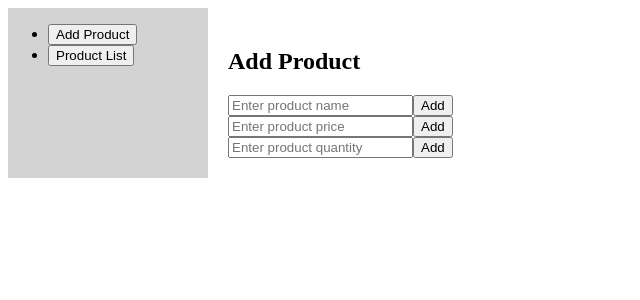
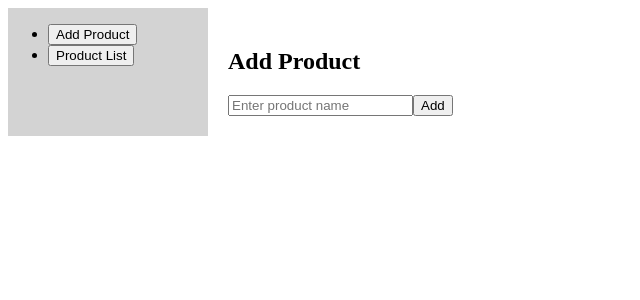
Before and after one commit to rcamarano/angular-product-manager, an Angular app: page / in a window 1280 px wide. Both pictures are taken after a click on the button "Add Product". Shown: the top 300 px of the page, without its empty margins (0-640 px from the left). Built offline with nearby package versions, Linux system fonts and the light colour scheme.

Commit message:
some attempts to clear the list failed, so I revert everything back

```diff
--- a/src/app/product-form/product-form.component.html
+++ b/src/app/product-form/product-form.component.html
@@ -1,11 +1,11 @@
 <div>
     <h2>Add Product</h2>
     <input type="text" placeholder="Enter product name" #productName>
-    <button (click)="addProduct(productName.value)">Add</button>
-    <br>
+    <button (click)="addProduct()">Add</button>
+    <!-- <br>
     <input type="text" placeholder="Enter product price" #productPrice>
     <button (click)="addProduct(productPrice.value)">Add</button>
     <br>
     <input type="text" placeholder="Enter product quantity" #praductQuantity>
-    <button (click)="addProduct(praductQuantity.value)">Add</button>
+    <button (click)="addProduct(productName.value, productPrice.value, praductQuantity.value)">Add</button> -->
   </div>
--- a/src/app/product-form/product-form.component.ts
+++ b/src/app/product-form/product-form.component.ts
@@ -14,7 +14,11 @@ export class ProductFormComponent implements OnInit {
   ngOnInit(): void {
   }
 
-  addProduct(productName: string) {
-    this.productService.addProduct(productName, 0, 0);
+  getProducts() {
+    return this.productService.getProducts();
+  }
+
+  addProduct() {
+    this.productService.addProduct('product');
   }
 }
--- a/src/app/product.service.ts
+++ b/src/app/product.service.ts
@@ -8,7 +8,7 @@ export class ProductService {
 
   constructor() { }
 
-  addProduct(product: string, price: number, quantity: number) {
+  addProduct(product: string) {
     this.products.push(product);
   }
 
```
